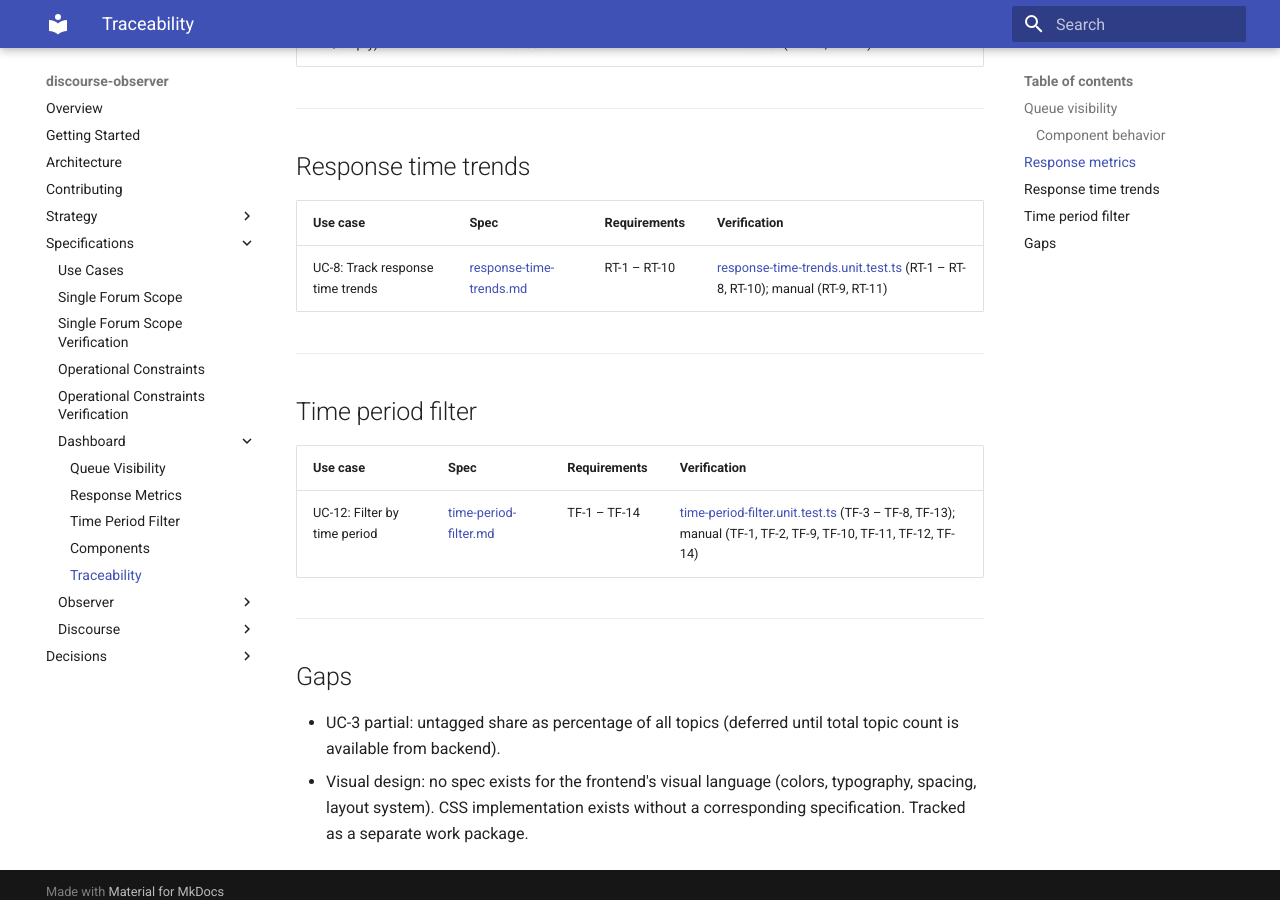
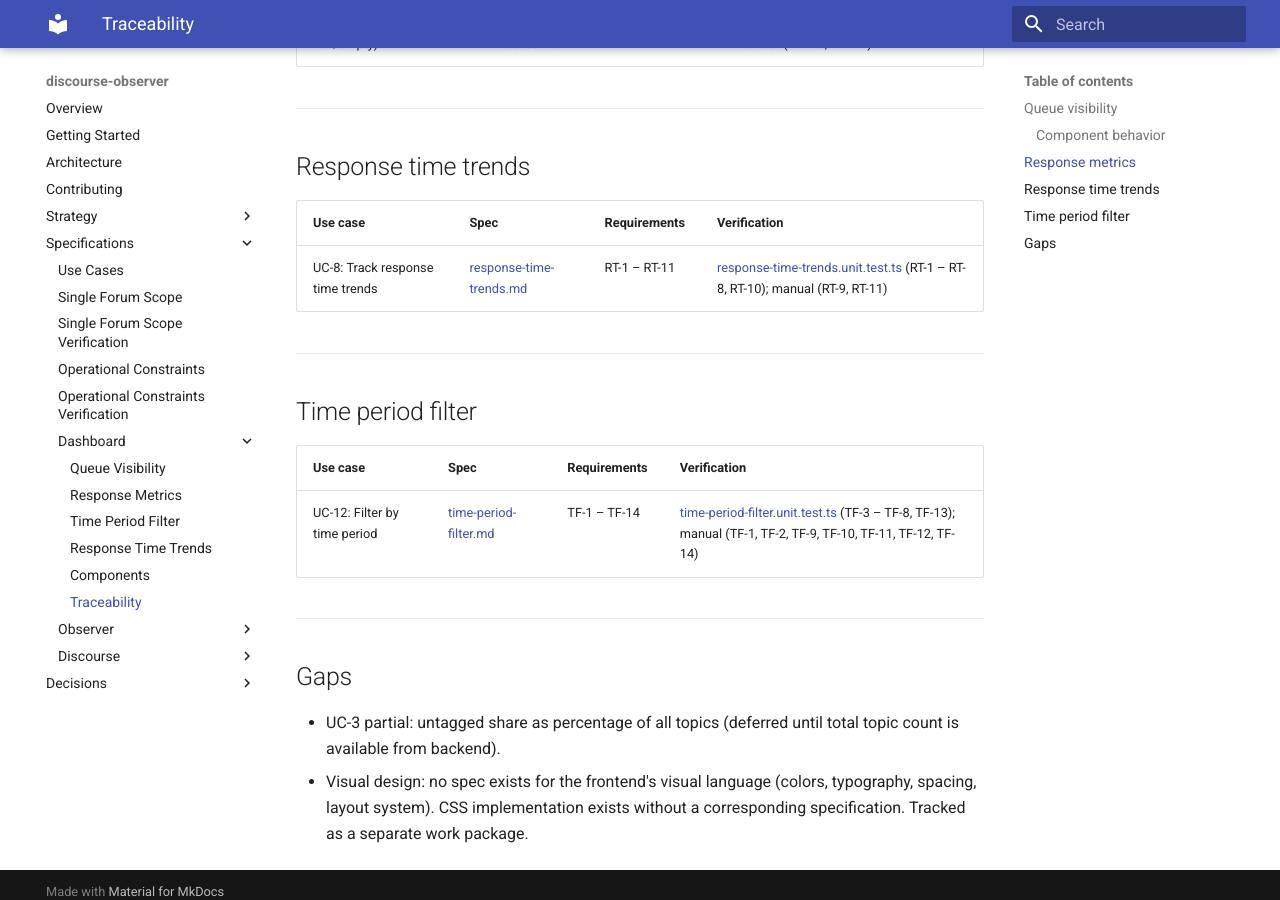
Before and after one commit to MorganDigitalAsyncTransparency/community, an MkDocs documentation site: the page built from discourse-observer/specs/dashboard/traceability.md, in a window 1280 px wide and 900 px high, scrolled down 1417 px. Built offline with MkDocs 1.6.1 and Material for MkDocs 9.7.7, drawn with Linux system fonts in a browser that asks for light colours.

Commit message:
Add UC-8 spec to mkdocs nav and fix traceability range to RT-11
- mkdocs.yml: add Response Time Trends to Dashboard section
- traceability.md: extend requirement range to RT-1 – RT-11

Co-Authored-By: Claude Sonnet 4.6 <noreply@anthropic.com>

```diff
--- a/discourse-observer/specs/dashboard/traceability.md
+++ b/discourse-observer/specs/dashboard/traceability.md
@@ -39,7 +39,7 @@ This matrix shows how use cases decompose into specifications, requirements, and
 
 | Use case | Spec | Requirements | Verification |
 |----------|------|-------------|--------------|
-| UC-8: Track response time trends | [response-time-trends.md](response-time-trends.md) | RT-1 – RT-10 | [response-time-trends.unit.test.ts](../../tests/dashboard/response-time-trends.unit.test.ts) (RT-1 – RT-8, RT-10); manual (RT-9, RT-11) |
+| UC-8: Track response time trends | [response-time-trends.md](response-time-trends.md) | RT-1 – RT-11 | [response-time-trends.unit.test.ts](../../tests/dashboard/response-time-trends.unit.test.ts) (RT-1 – RT-8, RT-10); manual (RT-9, RT-11) |
 
 ---
 
--- a/mkdocs.yml
+++ b/mkdocs.yml
@@ -31,6 +31,7 @@ nav:
           - Queue Visibility: specs/dashboard/queue-visibility.md
           - Response Metrics: specs/dashboard/response-metrics.md
           - Time Period Filter: specs/dashboard/time-period-filter.md
+          - Response Time Trends: specs/dashboard/response-time-trends.md
           - Components: specs/dashboard/dashboard-components.md
           - Traceability: specs/dashboard/traceability.md
       - Observer:
```
